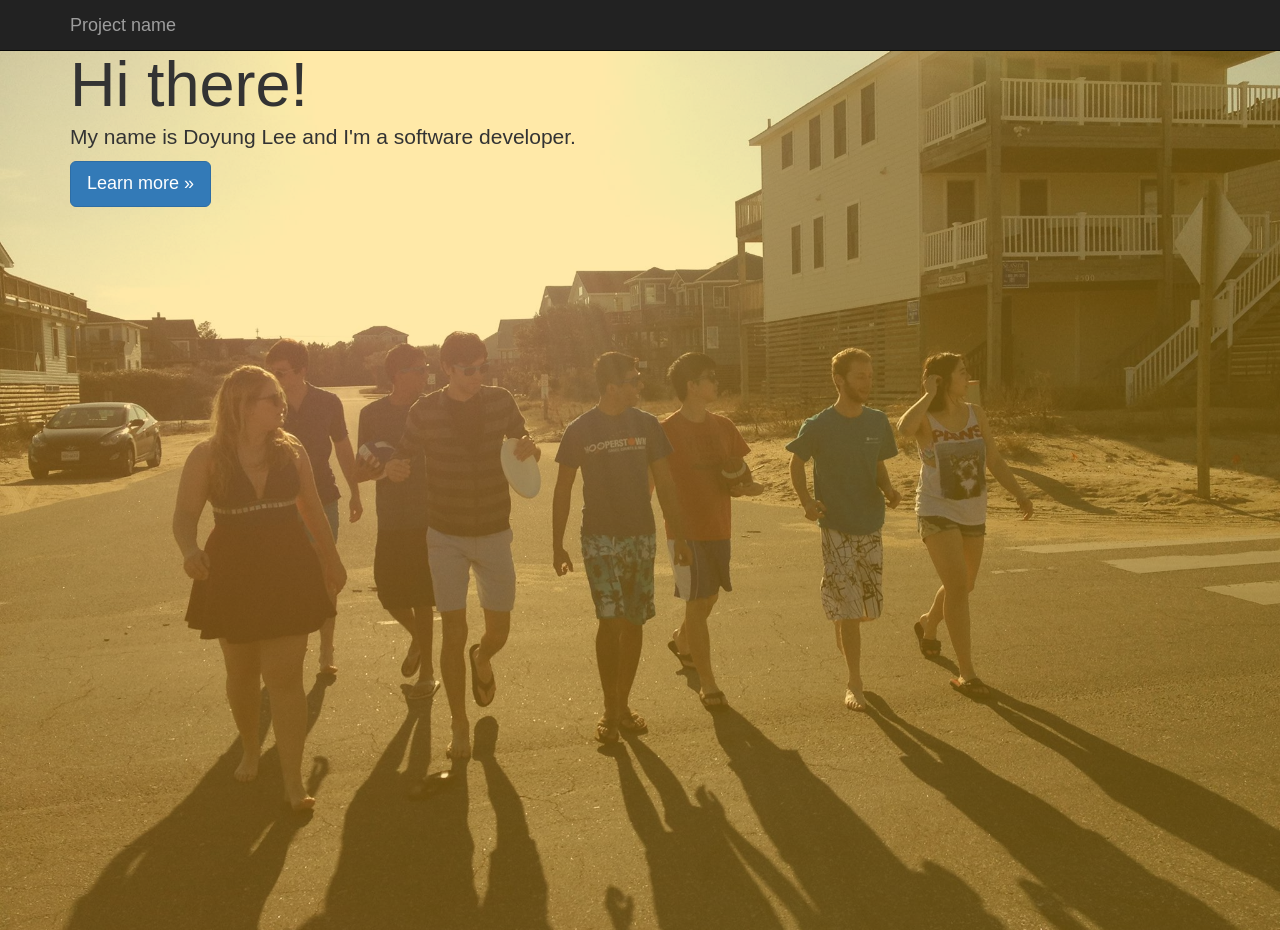
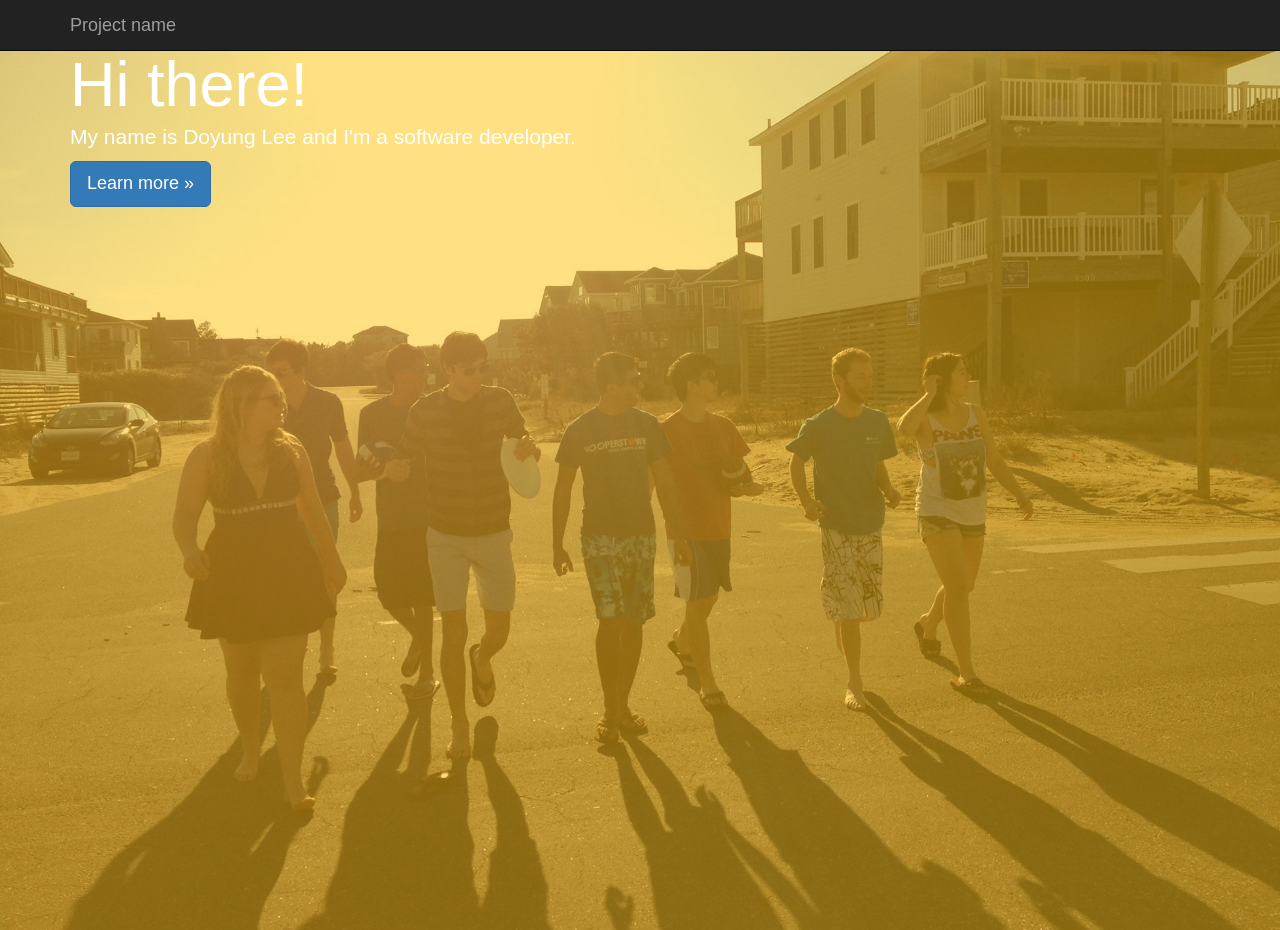
Before and after one commit to doyunglee/doyunglee.github.io, a Jekyll site: the page index.html, which Jekyll copies as it is, in a window 1280 px wide and 930 px high. Built offline with Jekyll 4.4.1, drawn with Linux system fonts in a browser that asks for light colours; nearby versions of some CDN libraries.

Commit message:
fonts added Playfair Display

```diff
--- a/css/main.css
+++ b/css/main.css
@@ -1,3 +1,5 @@
+@import url('http://fonts.googleapis.com/css?family=Playfair+Display');
+
 /*full body of the site*/
 body {
    background-color: #FFFFFF;
@@ -13,11 +15,18 @@
    -o-background-size: cover;
    background-size: cover;
    padding: 0;
+   color: #FFFFFF;
+}
+
+.hithere {
+   font-family: "Playfair Display", Times, serif;
+   font-style: bold;
+   font-size: 40px;
 }
 
 .layer {
    padding: 30px 15px;
-   background-color: rgba(255, 193, 7, 0.35);
+   background-color: rgba(255, 193, 7, 0.50);
    top: 0;
    left: 0;
    width: 100%;
```
